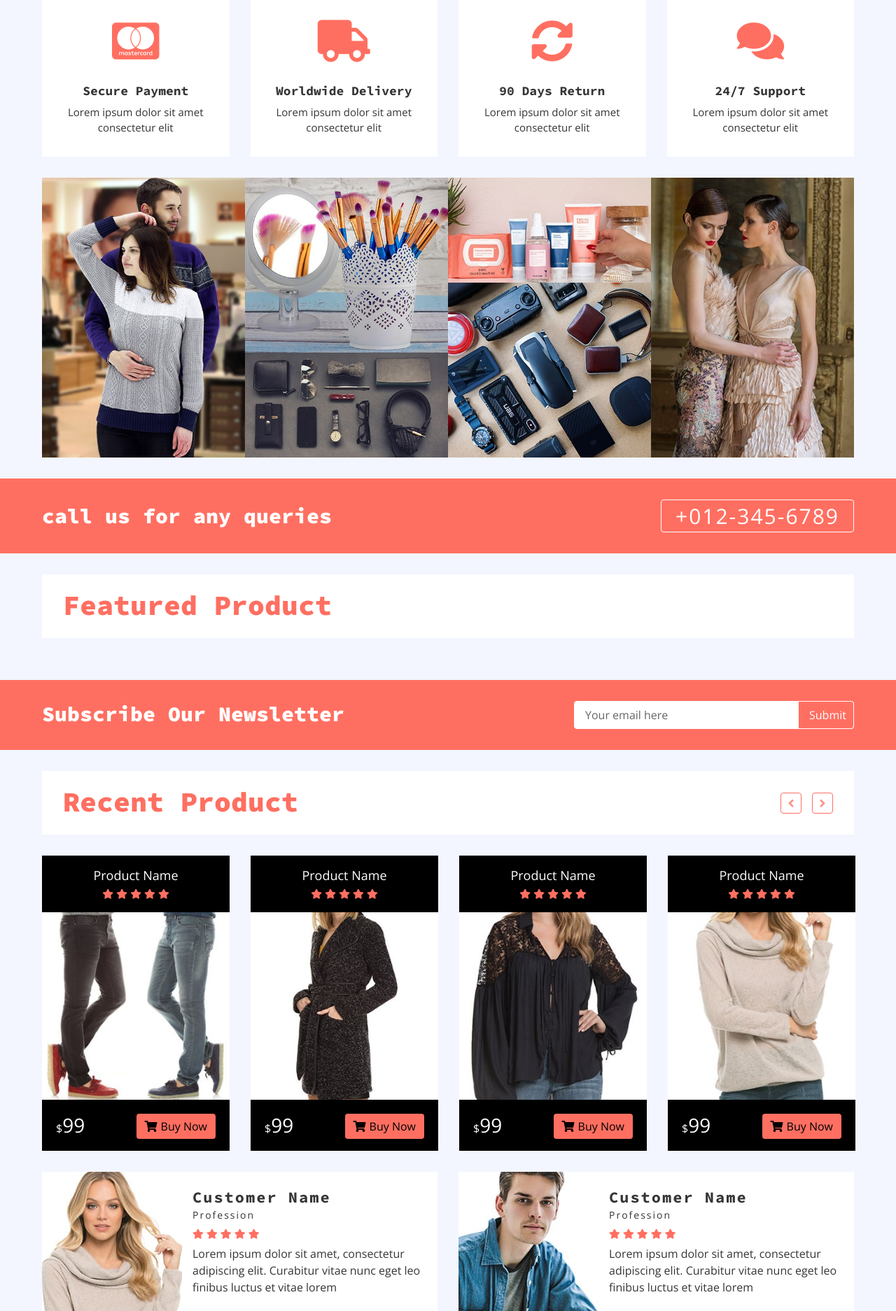
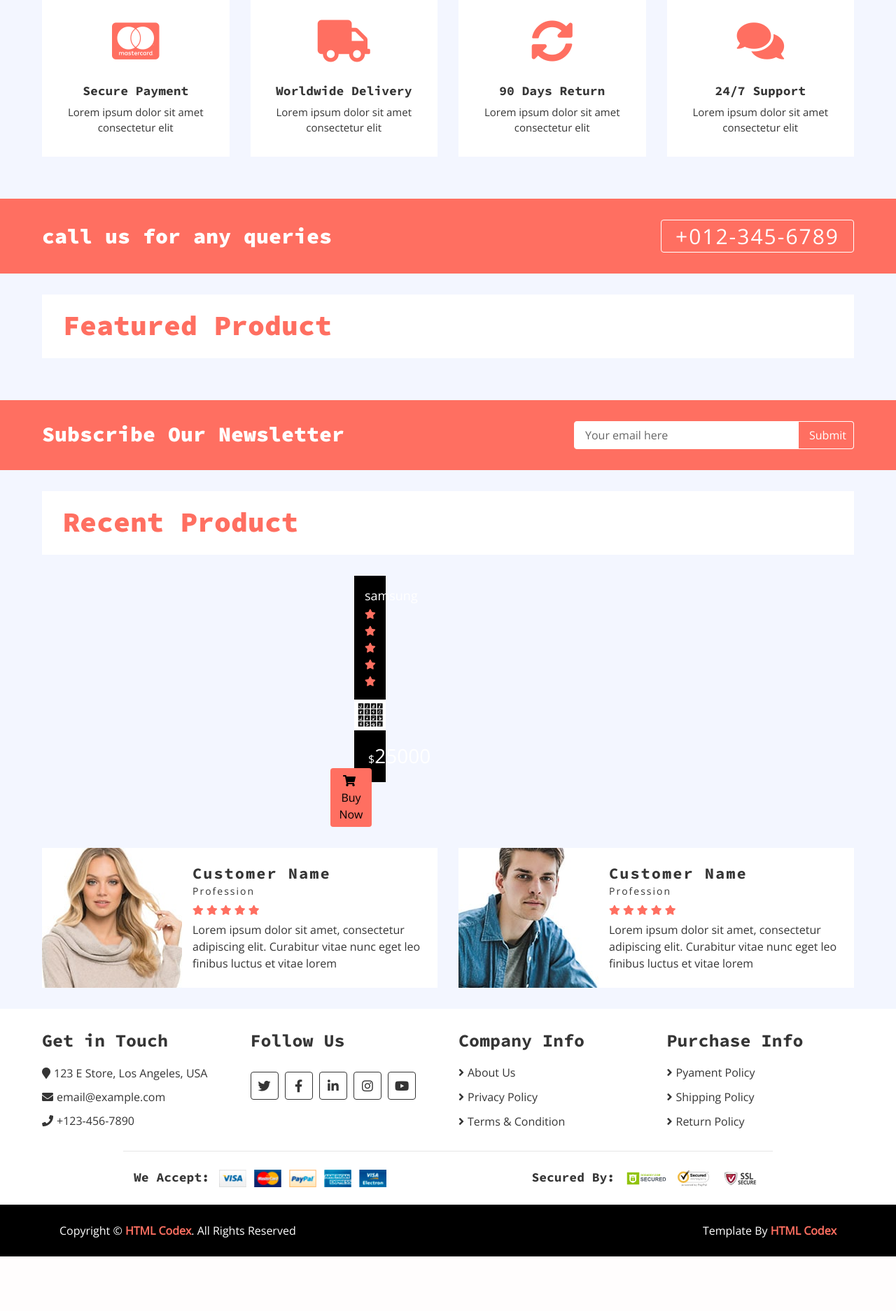
Before and after one commit to kripaz777/ecomm4_15, a Django app: page / in a window 1280 px wide. Shown: the part 881-2755 px from the top of the page at 70% size. After the commit the page ends 2677 px from the top, so only its background shows below. Run offline with Django 4.2, Linux system fonts and the light colour scheme; data comes from the database, SQL or seed files in the repository; both versions use the stored data as it was after the commit; tables that the repository leaves empty hold one stand-in row (values such as "Sample post"); grey boxes marked "Sample" are stand-in pictures; some libraries are stand-ins or nearby versions.

Commit message:
templete

```diff
--- a/templates/index.html
+++ b/templates/index.html
@@ -31,18 +31,26 @@
                     </div>
                     <div class="col-md-3">
                         <div class="header-img">
+                            {% for ad in ads %}
+                            {% if ad.rank == 1 %}
                             <div class="img-item">
-                                <img src="img/category-1.jpg" />
+                                <img src="{{ad.image.url}}" />
                                 <a class="img-text" href="">
-                                    <p>Some text goes here that describes the image</p>
+                                    <p>{{ad.description}}</p>
                                 </a>
                             </div>
+                            {% endif %}
+                            {% endfor %}
+                            {% for ad in ads %}
+                            {% if ad.rank == 1 %}
                             <div class="img-item">
-                                <img src="img/category-2.jpg" />
+                                <img src="{{ad.image.url}}" />
                                 <a class="img-text" href="">
-                                    <p>Some text goes here that describes the image</p>
+                                    <p>{{ad.description}}</p>
                                 </a>
                             </div>
+                            {% endif %}
+                            {% endfor %}
                         </div>
                     </div>
                 </div>
@@ -112,48 +120,72 @@
             <div class="container-fluid">
                 <div class="row">
                     <div class="col-md-3">
+                        {% for ad in ads %}
+                        {% if ad.rank == 3 %}
                         <div class="category-item ch-400">
-                            <img src="img/category-3.jpg" />
+                            <img src="{{ad.image.url}}" />
                             <a class="category-name" href="">
-                                <p>Some text goes here that describes the image</p>
+                                <p>{{ad.description}}</p>
                             </a>
                         </div>
+                        {% endif %}
+                        {% endfor %}
                     </div>
                     <div class="col-md-3">
+                         {% for ad in ads %}
+                        {% if ad.rank == 4 %}
                         <div class="category-item ch-250">
-                            <img src="img/category-4.jpg" />
+                            <img src="{{ad.image.url}}" />
                             <a class="category-name" href="">
-                                <p>Some text goes here that describes the image</p>
+                                <p>{{ad.description}}</p>
                             </a>
                         </div>
+                        {% endif %}
+                        {% endfor %}
+                        {% for ad in ads %}
+                        {% if ad.rank == 5 %}
                         <div class="category-item ch-150">
-                            <img src="img/category-5.jpg" />
+                            <img src="{{ad.image.url}}" />
                             <a class="category-name" href="">
-                                <p>Some text goes here that describes the image</p>
+                                <p>{{ad.description}}</p>
                             </a>
                         </div>
+                        {% endif %}
+                        {% endfor %}
                     </div>
                     <div class="col-md-3">
+                        {% for ad in ads %}
+                        {% if ad.rank == 6 %}
                         <div class="category-item ch-150">
-                            <img src="img/category-6.jpg" />
+                            <img src="{{ad.image.url}}" />
                             <a class="category-name" href="">
-                                <p>Some text goes here that describes the image</p>
+                                <p>{{ad.description}}</p>
                             </a>
                         </div>
+                        {% endif %}
+                        {% endfor %}
+                        {% for ad in ads %}
+                        {% if ad.rank == 7 %}
                         <div class="category-item ch-250">
-                            <img src="img/category-7.jpg" />
+                            <img src="{{ad.image.url}}.jpg" />
                             <a class="category-name" href="">
-                                <p>Some text goes here that describes the image</p>
+                                <p>{{ad.description}}</p>
                             </a>
                         </div>
+                        {% endif %}
+                        {% endfor %}
                     </div>
                     <div class="col-md-3">
+                        {% for ad in ads %}
+                        {% if ad.rank == 8 %}
                         <div class="category-item ch-400">
-                            <img src="img/category-8.jpg" />
+                            <img src="{{ad.image.url}}" />
                             <a class="category-name" href="">
-                                <p>Some text goes here that describes the image</p>
+                                <p>{{ad.description}}</p>
                             </a>
                         </div>
+                        {% endif %}
+                        {% endfor %}
                     </div>
                 </div>
             </div>
@@ -246,10 +278,12 @@
                     <h1>Recent Product</h1>
                 </div>
                 <div class="row align-items-center product-slider product-slider-4">
+
+                     {% for hot in news %}
                     <div class="col-lg-3">
                         <div class="product-item">
                             <div class="product-title">
-                                <a href="#">Product Name</a>
+                                <a href="#">{{hot.name}}</a>
                                 <div class="ratting">
                                     <i class="fa fa-star"></i>
                                     <i class="fa fa-star"></i>
@@ -260,7 +294,7 @@
                             </div>
                             <div class="product-image">
                                 <a href="product-detail.html">
-                                    <img src="img/product-6.jpg" alt="Product Image">
+                                    <img src="{{hot.image.url}}" alt="Product Image">
                                 </a>
                                 <div class="product-action">
                                     <a href="#"><i class="fa fa-cart-plus"></i></a>
@@ -269,123 +303,17 @@
                                 </div>
                             </div>
                             <div class="product-price">
-                                <h3><span>$</span>99</h3>
+                                {% if hot.discounted_price > 0 %}
+                                <h3><span>$</span>{{hot.discounted_price}}</h3>
+                                {% else %}
+                                <h3><span>$</span>{{hot.price}}</h3>
+                                {% endif%}
                                 <a class="btn" href=""><i class="fa fa-shopping-cart"></i>Buy Now</a>
                             </div>
                         </div>
                     </div>
-                    <div class="col-lg-3">
-                        <div class="product-item">
-                            <div class="product-title">
-                                <a href="#">Product Name</a>
-                                <div class="ratting">
-                                    <i class="fa fa-star"></i>
-                                    <i class="fa fa-star"></i>
-                                    <i class="fa fa-star"></i>
-                                    <i class="fa fa-star"></i>
-                                    <i class="fa fa-star"></i>
-                                </div>
-                            </div>
-                            <div class="product-image">
-                                <a href="product-detail.html">
-                                    <img src="img/product-7.jpg" alt="Product Image">
-                                </a>
-                                <div class="product-action">
-                                    <a href="#"><i class="fa fa-cart-plus"></i></a>
-                                    <a href="#"><i class="fa fa-heart"></i></a>
-                                    <a href="#"><i class="fa fa-search"></i></a>
-                                </div>
-                            </div>
-                            <div class="product-price">
-                                <h3><span>$</span>99</h3>
-                                <a class="btn" href=""><i class="fa fa-shopping-cart"></i>Buy Now</a>
-                            </div>
-                        </div>
-                    </div>
-                    <div class="col-lg-3">
-                        <div class="product-item">
-                            <div class="product-title">
-                                <a href="#">Product Name</a>
-                                <div class="ratting">
-                                    <i class="fa fa-star"></i>
-                                    <i class="fa fa-star"></i>
-                                    <i class="fa fa-star"></i>
-                                    <i class="fa fa-star"></i>
-                                    <i class="fa fa-star"></i>
-                                </div>
-                            </div>
-                            <div class="product-image">
-                                <a href="product-detail.html">
-                                    <img src="img/product-8.jpg" alt="Product Image">
-                                </a>
-                                <div class="product-action">
-                                    <a href="#"><i class="fa fa-cart-plus"></i></a>
-                                    <a href="#"><i class="fa fa-heart"></i></a>
-                                    <a href="#"><i class="fa fa-search"></i></a>
-                                </div>
-                            </div>
-                            <div class="product-price">
-                                <h3><span>$</span>99</h3>
-                                <a class="btn" href=""><i class="fa fa-shopping-cart"></i>Buy Now</a>
-                            </div>
-                        </div>
-                    </div>
-                    <div class="col-lg-3">
-                        <div class="product-item">
-                            <div class="product-title">
-                                <a href="#">Product Name</a>
-                                <div class="ratting">
-                                    <i class="fa fa-star"></i>
-                                    <i class="fa fa-star"></i>
-                                    <i class="fa fa-star"></i>
-                                    <i class="fa fa-star"></i>
-                                    <i class="fa fa-star"></i>
-                                </div>
-                            </div>
-                            <div class="product-image">
-                                <a href="product-detail.html">
-                                    <img src="img/product-9.jpg" alt="Product Image">
-                                </a>
-                                <div class="product-action">
-                                    <a href="#"><i class="fa fa-cart-plus"></i></a>
-                                    <a href="#"><i class="fa fa-heart"></i></a>
-                                    <a href="#"><i class="fa fa-search"></i></a>
-                                </div>
-                            </div>
-                            <div class="product-price">
-                                <h3><span>$</span>99</h3>
-                                <a class="btn" href=""><i class="fa fa-shopping-cart"></i>Buy Now</a>
-                            </div>
-                        </div>
-                    </div>
-                    <div class="col-lg-3">
-                        <div class="product-item">
-                            <div class="product-title">
-                                <a href="#">Product Name</a>
-                                <div class="ratting">
-                                    <i class="fa fa-star"></i>
-                                    <i class="fa fa-star"></i>
-                                    <i class="fa fa-star"></i>
-                                    <i class="fa fa-star"></i>
-                                    <i class="fa fa-star"></i>
-                                </div>
-                            </div>
-                            <div class="product-image">
-                                <a href="product-detail.html">
-                                    <img src="img/product-10.jpg" alt="Product Image">
-                                </a>
-                                <div class="product-action">
-                                    <a href="#"><i class="fa fa-cart-plus"></i></a>
-                                    <a href="#"><i class="fa fa-heart"></i></a>
-                                    <a href="#"><i class="fa fa-search"></i></a>
-                                </div>
-                            </div>
-                            <div class="product-price">
-                                <h3><span>$</span>99</h3>
-                                <a class="btn" href=""><i class="fa fa-shopping-cart"></i>Buy Now</a>
-                            </div>
-                        </div>
-                    </div>
+                    {% endfor %}
+
                 </div>
             </div>
         </div>
```
Also changed, not shown: db.sqlite3, media/media/download.gif (added).
